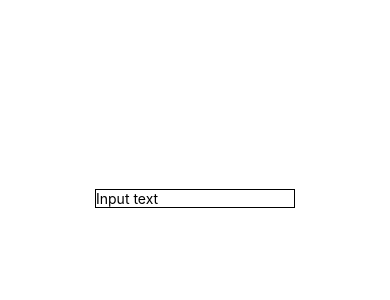
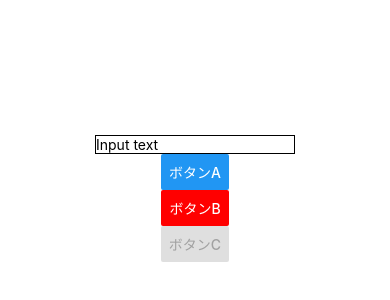
Before and after one commit to jackkitte/beginner_react_native, a React Native app: screen / in a window 390 px wide. Shown: the part 224-524 px from the top of the page. Built offline with nearby package versions, Linux system fonts and the light colour scheme.

Commit message:
Buttonコンポーネント

```diff
--- a/App.js
+++ b/App.js
@@ -1,6 +1,6 @@
 import { StatusBar } from 'expo-status-bar';
 import React, { useState } from 'react';
-import { StyleSheet, Alert, Text, TextInput, View } from 'react-native';
+import { StyleSheet, Alert, Button, TextInput, View } from 'react-native';
 
 const App = () => {
   const [value, setValue] = useState("Input text");
@@ -8,6 +8,9 @@ const App = () => {
   return (
     <View style={styles.container}>
       <TextInput style={styles.textInput} value={value} onChangeText={text => setValue(text)} onSubmitEditing={() => Alert.alert(value)} />
+      <Button onPress={() => alert("onPress")} title="ボタンA" />
+      <Button onPress={() => alert("onPress")} title="ボタンB" color="red" />
+      <Button onPress={() => alert("onPress")} title="ボタンC" disabled={true} />
       <StatusBar style="auto" />
     </View >
   );
```
